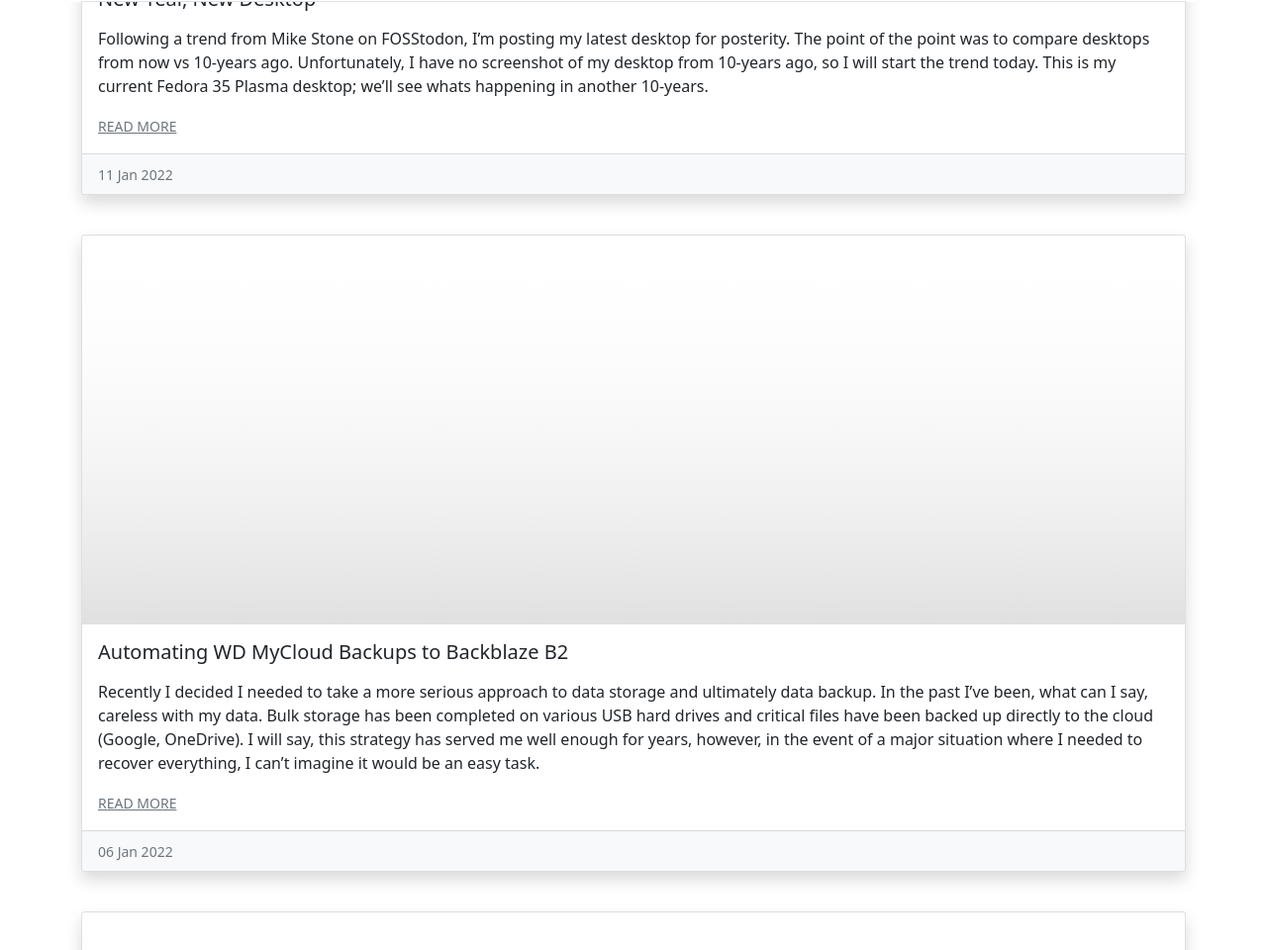
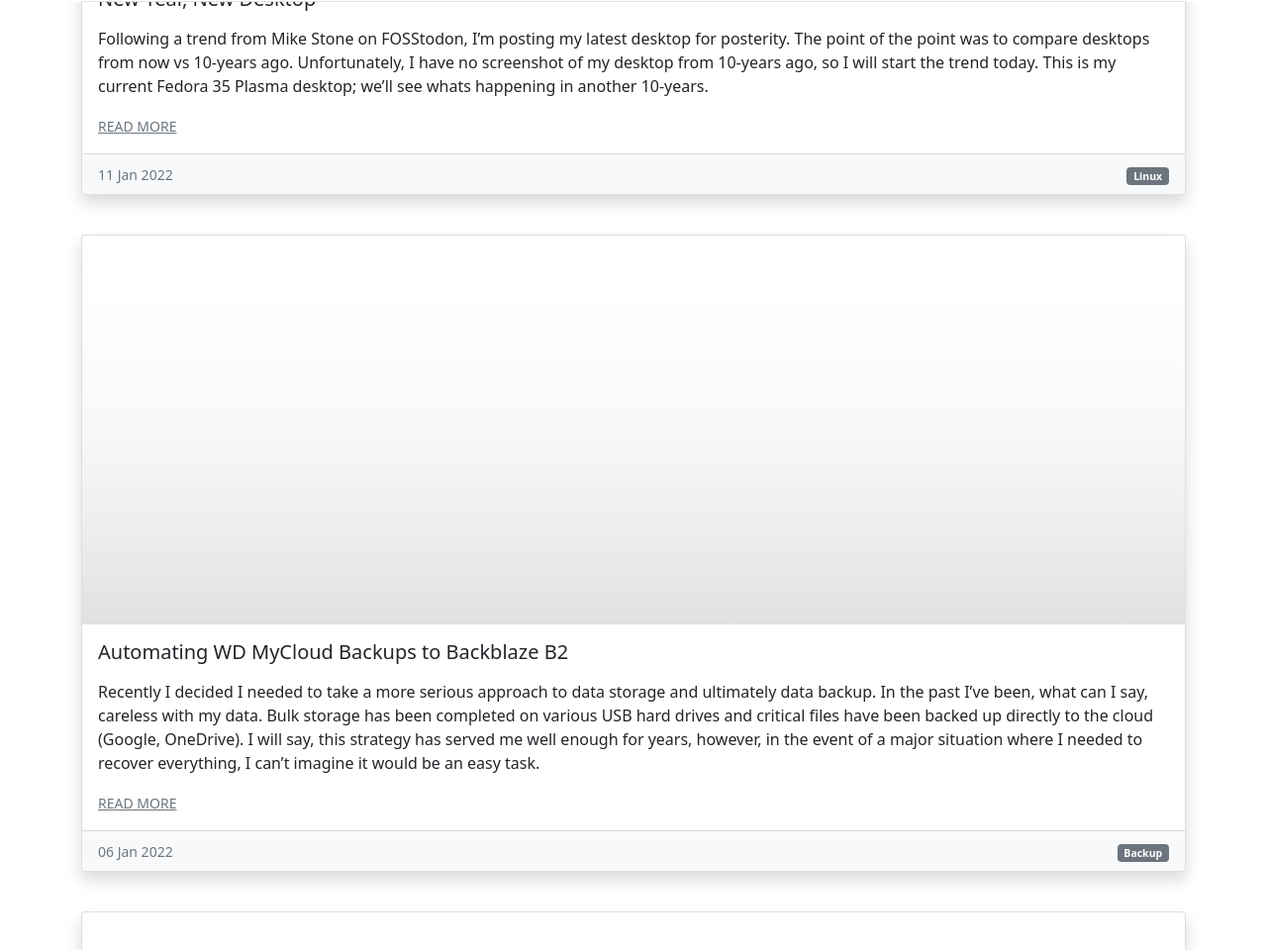
Before and after one commit to acavella/dev.cavella.com, a Jekyll site: the page built from index.md, in a window 1280 px wide and 1400 px high, scrolled down 1746 px. Shown: the part 89-1049 px from the top of the window at 99% size. Built offline with Jekyll 4.4.1, drawn with Linux system fonts in a browser that asks for light colours; some of the changed text lies outside the part shown.

Commit message:
update category

```diff
--- a/_posts/2022-01-06-automate-mycloud-backups-to-backblaze.md
+++ b/_posts/2022-01-06-automate-mycloud-backups-to-backblaze.md
@@ -3,6 +3,7 @@ layout: post
 title: Automating WD MyCloud Backups to Backblaze B2
 description: I decided I needed to take a more serious approach to data storage and ultimately data backup.
 date: 2022-01-6
+category: Backup
 thumbnail: "/assets/images/gradiant_placeholder.svg"
 ---
 
--- a/_posts/2022-01-11-new-year-new-desktop.md
+++ b/_posts/2022-01-11-new-year-new-desktop.md
@@ -3,6 +3,7 @@ layout: post
 title: New Year, New Desktop
 description: Following a trend from Mike Stone on FOSStodon, I'm posting my latest desktop.
 date: 2022-01-11
+category: Linux
 thumbnail: "/assets/images/fedora_thumbnail.jpg"
 ---
 
```
Also changed, not shown: _posts/2021-12-03-what-is-this.md (+1 -0 lines), _posts/2021-12-04-github-profile.md (+1 -0 lines), _posts/2021-12-13-ansible-role-wireguard.md (+1 -0 lines).
